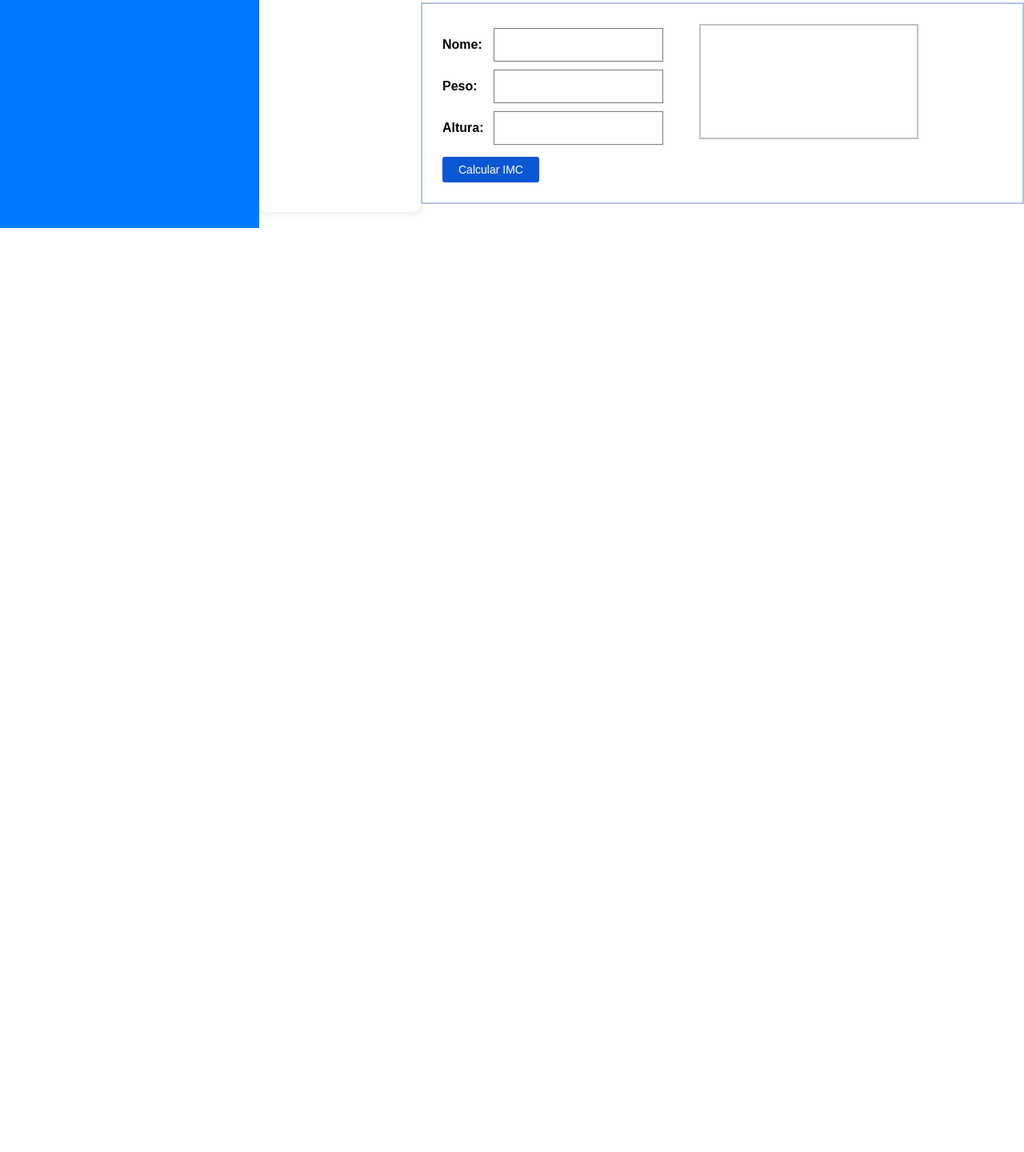
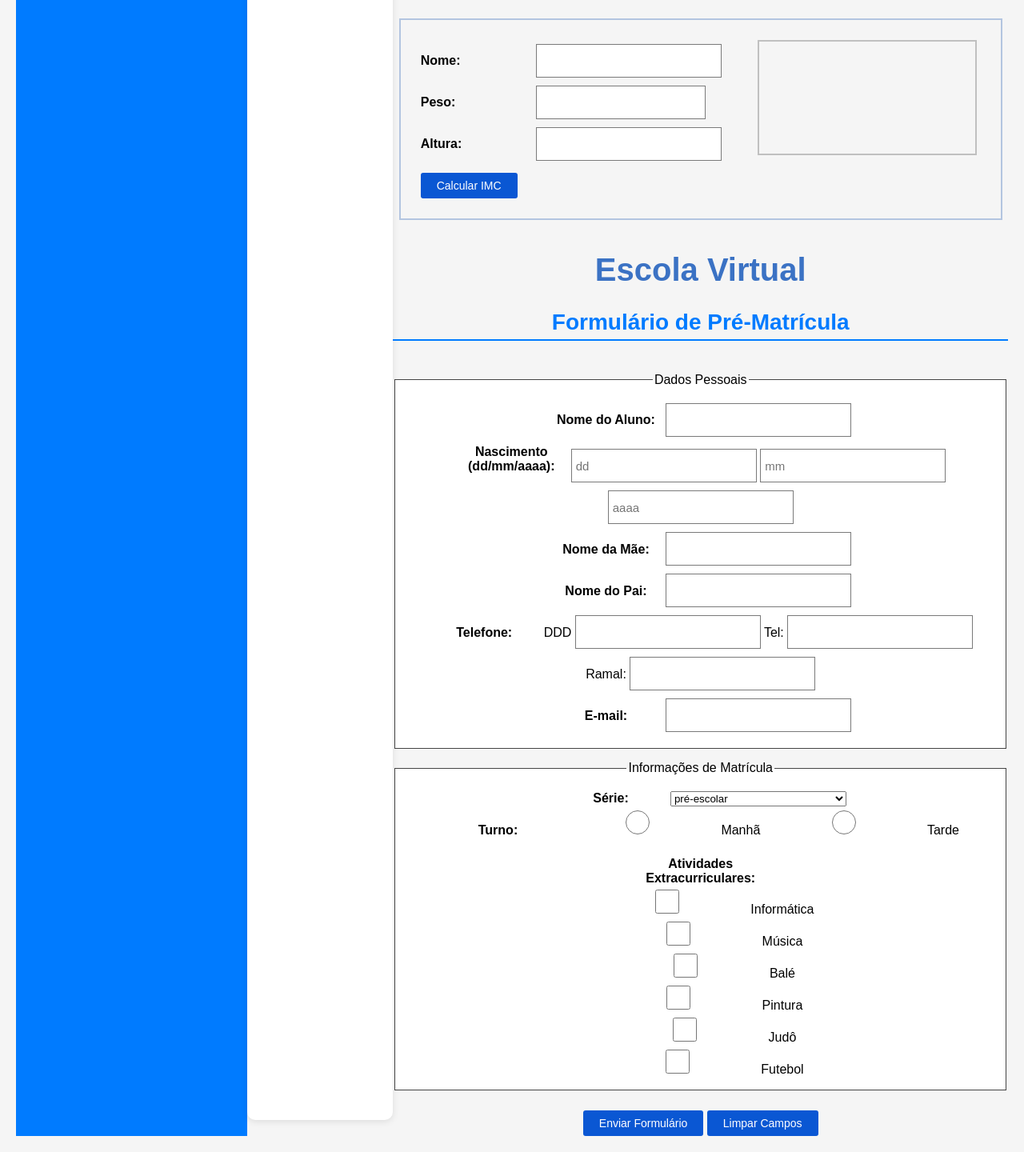
Before and after one commit to Delissa-dev/Delissa-dev.github.io, a plain HTML site: page index.html in a window 1280 px wide. Shown: the part 915-2355 px from the top of the page at 80% size. Before the commit the page ends 1200 px from the top, so only its background shows below. Drawn offline with Linux system fonts and the light colour scheme.

Commit message:
Create pre-registration form with validation
Added a pre-registration form with validation for required fields, date, email, and DDD.

```diff
--- a/index.html
+++ b/index.html
@@ -315,3 +315,168 @@ function calcularIMC() {
 
 </body>
 </html>
+
+        <!DOCTYPE html>
+<html lang="pt-br">
+<head>
+<meta charset="UTF-8">
+<title>Formulário de Pré-Matrícula</title>
+
+<style>
+    body {
+        font-family: Arial, sans-serif;
+        background: #f5f5f5;
+        padding: 20px;
+    }
+    h1, h2 {
+        text-align: center;
+    }
+    fieldset {
+        background: white;
+        border: 1px solid #444;
+        padding: 15px;
+        margin-bottom: 15px;
+    }
+    label {
+        display: inline-block;
+        width: 140px;
+        margin-top: 5px;
+    }
+    input[type="text"], input[type="email"], select {
+        width: 220px;
+    }
+    .btns {
+        text-align: center;
+        margin-top: 10px;
+    }
+</style>
+
+<script>
+function validarFormulario() {
+
+    let nome = document.getElementById("nome").value.trim();
+    let nascDia = document.getElementById("dia").value;
+    let nascMes = document.getElementById("mes").value;
+    let nascAno = document.getElementById("ano").value;
+    let mae = document.getElementById("mae").value.trim();
+    let pai = document.getElementById("pai").value.trim();
+    let ddd = document.getElementById("ddd").value;
+    let telefone = document.getElementById("telefone").value;
+    let email = document.getElementById("email").value.trim();
+
+    // Lista de DDDs válidos no Brasil
+    const dddsValidos = [11,12,13,14,15,16,17,18,19,21,22,24,27,28,
+        31,32,33,34,35,37,38,41,42,43,44,45,46,
+        47,48,49,51,53,54,55,61,62,63,64,65,66,
+        67,68,69,71,73,74,75,77,79,81,82,83,84,
+        85,86,87,88,89,91,92,93,94,95,96,97,98,99];
+
+    // Verificar campos vazios
+    if (!nome || !mae || !pai || !ddd || !telefone || !email ||
+        !nascDia || !nascMes || !nascAno) {
+        alert("Todos os campos obrigatórios devem ser preenchidos!");
+        return false;
+    }
+
+    // Validar data
+    let data = nascAno + "-" + nascMes + "-" + nascDia;
+    let dataObj = new Date(data);
+
+    if (isNaN(dataObj.getTime())) {
+        alert("Digite uma data de nascimento válida!");
+        return false;
+    }
+
+    // Validar e-mail
+    if (!(email.includes("@") && email.includes("."))) {
+        alert("E-mail inválido!");
+        return false;
+    }
+
+    // Validar DDD
+    if (!dddsValidos.includes(parseInt(ddd))) {
+        alert("DDD inválido! Use apenas DDDs brasileiros.");
+        return false;
+    }
+
+    // Validar máximo de 3 atividades
+    let atividades = document.querySelectorAll("input[name='atividade']:checked");
+    if (atividades.length > 3) {
+        alert("Selecione no máximo 3 atividades extracurriculares!");
+        return false;
+    }
+
+    alert("Cadastro realizado com sucesso!");
+    return true;
+}
+</script>
+
+</head>
+<body>
+
+<h1>Escola Virtual</h1>
+<h2>Formulário de Pré-Matrícula</h2>
+
+<form onsubmit="return validarFormulario()">
+
+<fieldset>
+    <legend>Dados Pessoais</legend>
+
+    <label>Nome do Aluno:</label>
+    <input type="text" id="nome"><br>
+
+    <label>Nascimento (dd/mm/aaaa):</label>
+    <input type="text" id="dia" size="2" placeholder="dd">
+    <input type="text" id="mes" size="2" placeholder="mm">
+    <input type="text" id="ano" size="4" placeholder="aaaa"><br>
+
+    <label>Nome da Mãe:</label>
+    <input type="text" id="mae"><br>
+
+    <label>Nome do Pai:</label>
+    <input type="text" id="pai"><br>
+
+    <label>Telefone:</label>
+    DDD <input type="text" id="ddd" size="3">
+    Tel: <input type="text" id="telefone" size="10">
+    Ramal: <input type="text" size="5"><br>
+
+    <label>E-mail:</label>
+    <input type="email" id="email"><br>
+</fieldset>
+
+<fieldset>
+    <legend>Informações de Matrícula</legend>
+
+    <label>Série:</label>
+    <select>
+        <option>pré-escolar</option>
+        <option>1º ano</option>
+        <option>2º ano</option>
+        <option>3º ano</option>
+    </select><br>
+
+    <label>Turno:</label>
+    <input type="radio" name="turno"> Manhã
+    <input type="radio" name="turno"> Tarde<br><br>
+
+    <label>Atividades Extracurriculares:</label><br>
+
+    <input type="checkbox" name="atividade" value="informatica"> Informática<br>
+    <input type="checkbox" name="atividade" value="musica"> Música<br>
+    <input type="checkbox" name="atividade" value="ballet"> Balé<br>
+    <input type="checkbox" name="atividade" value="pintura"> Pintura<br>
+    <input type="checkbox" name="atividade" value="judo"> Judô<br>
+    <input type="checkbox" name="atividade" value="futebol"> Futebol<br>
+
+</fieldset>
+
+<div class="btns">
+    <button type="submit">Enviar Formulário</button>
+    <button type="reset">Limpar Campos</button>
+</div>
+
+</form>
+
+</body>
+</html>
```
